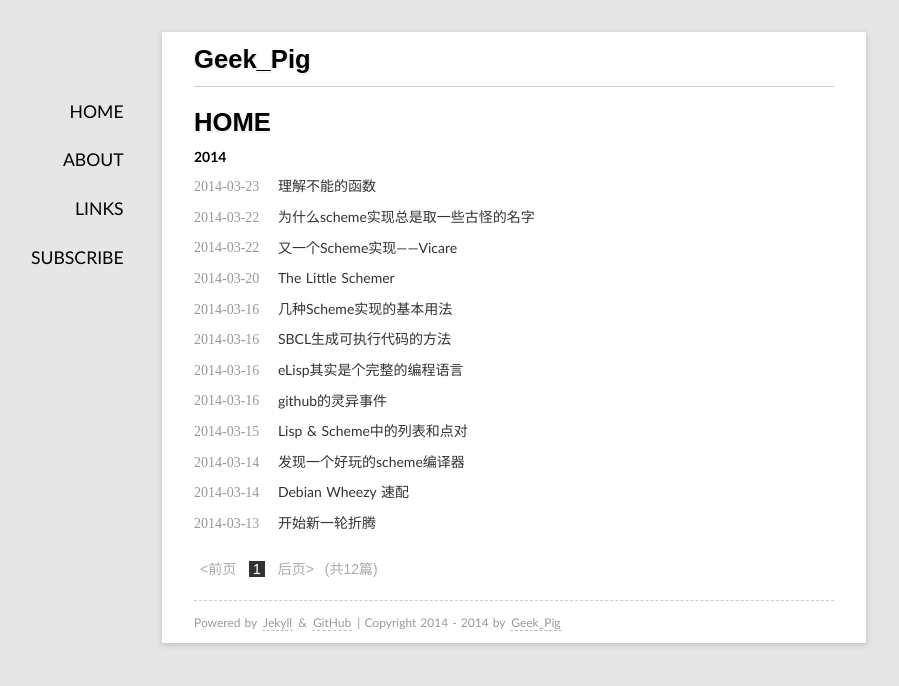
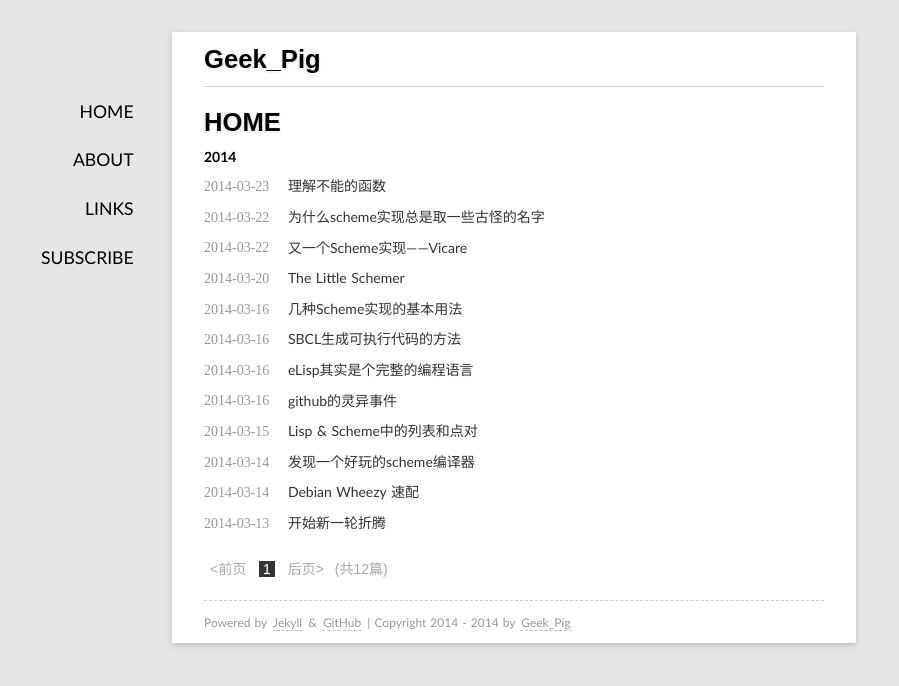
Before and after one commit to rhuichao/uternet.github.io, a Jekyll site: the page built from index.html, in a window 1280 px wide. Shown: the top 686 px of the page, without its empty margins (126-1025 px from the left). Built offline with Jekyll 4.4.1, drawn with Linux system fonts in a browser that asks for light colours; some web fonts are replaced; Markdown is read by kramdown in place of the engine named in the settings; the list of posts is cut into pages by our own code.

Commit message:
new document posted

```diff
--- a/media/css/style.css
+++ b/media/css/style.css
@@ -104,7 +104,7 @@ blockquote p{
 }
 
 #container{
-    width:640px;
+    width:620px;
     margin:2em auto;
     display:block;
     padding:0 2em;
```
